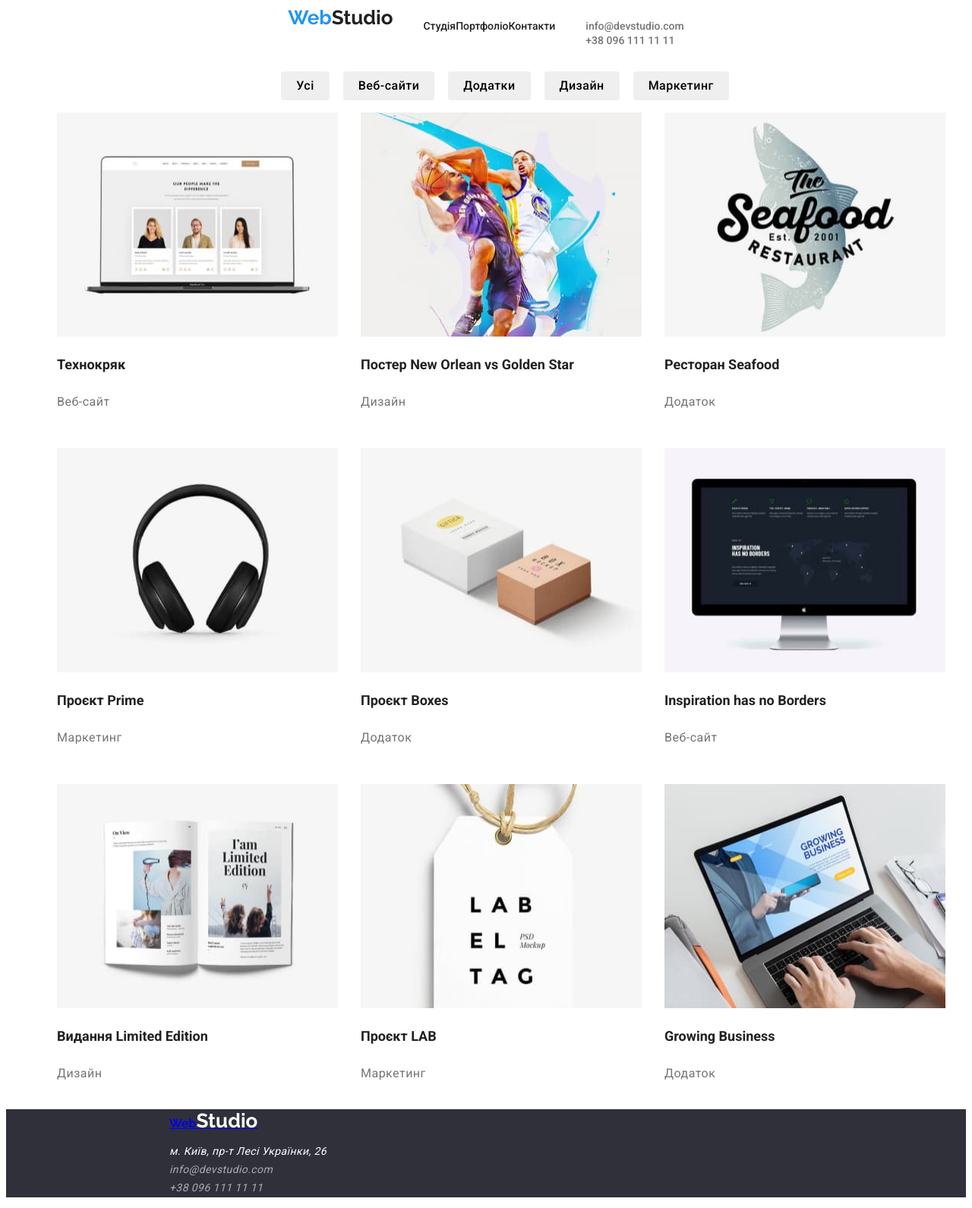
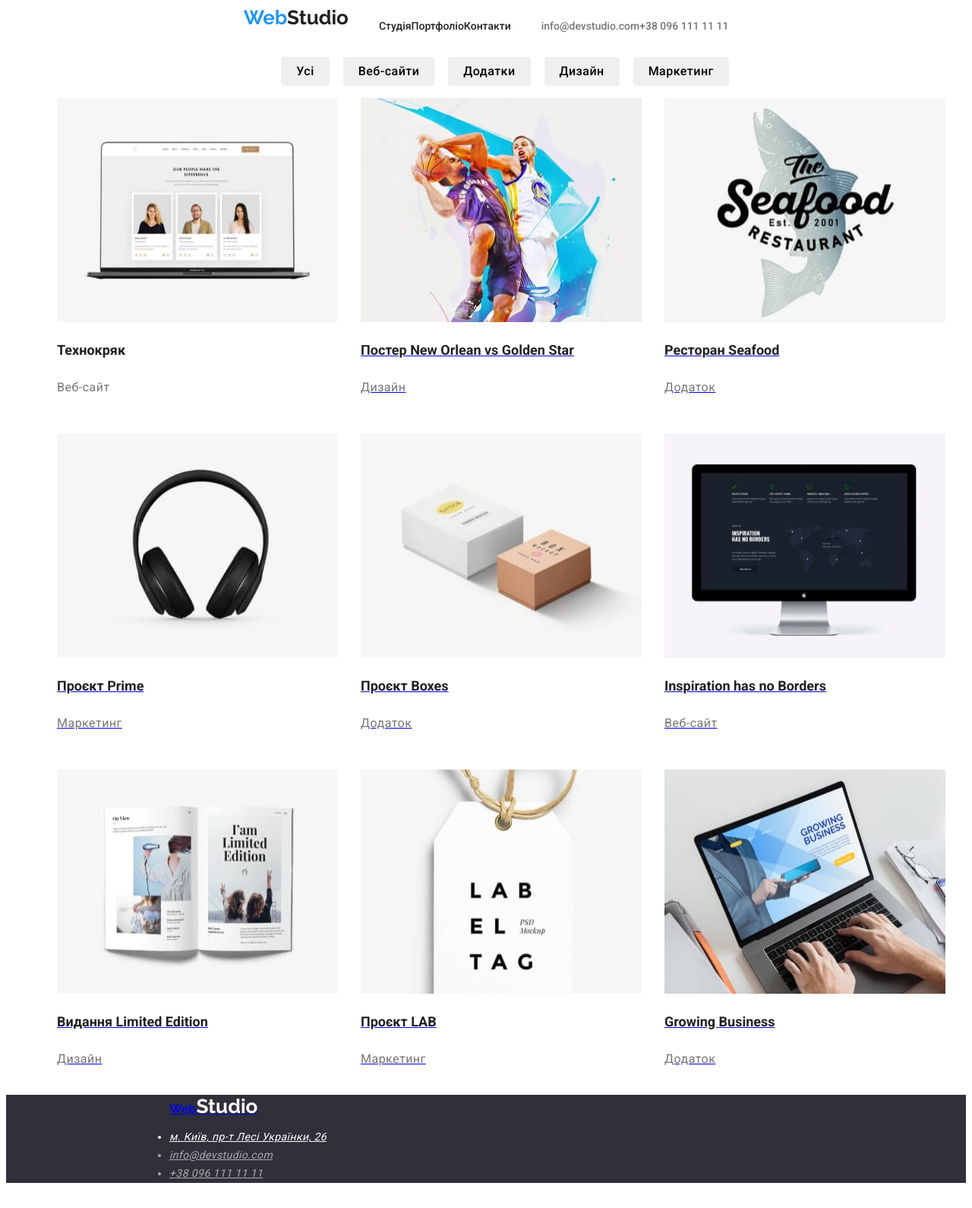
Before and after one commit to RomanBratus/goit-markup-hw-02, a plain HTML site: page portfolio.html in a window 1280 px wide. Shown: the whole page at 76% size. Drawn offline with Linux system fonts and the light colour scheme.

Commit message:
header final

```diff
--- a/css/styles.css
+++ b/css/styles.css
@@ -29,6 +29,11 @@ body {
     clip: rect(0 0 0 0);
     clip-path: inset(50%);
     margin: -1px;
+}
+
+/* links option (налаштування для посилать) */
+.link-options {
+    text-decoration: none;
 }
 
 /* .flex-list{
@@ -65,16 +70,19 @@ body {
 }
 
 /* =========================== HEADER (шапка сайта) ========================== */
-/* header links option (налаштування для посилать) */
-.link-header {
-    text-decoration: none;
-}
+
 
 .topbar-navigation-link,
 .topbar-contacts-link {
     font-weight: 500;
     font-size: 14px;
     line-height: 1.14;
+}
+
+.topbar-navigation-list,
+.topbar-contacts-list{
+    list-style: none;
+    display: flex;
 }
 
 /* header navigation options (налаштування шапки) */
@@ -89,10 +97,7 @@ body {
     display: inline-flex;
 }
 
-.topbar-navigation-list{
-    list-style: none;
-    display: flex;
-}
+.topbar-navigation-list{}
 
 /* header navigation list options (налаштування списку навігації) */
 .topbar-navigation-group {}
@@ -107,16 +112,11 @@ body {
 }
 
 /* ----------------------------- header contacts ----------------------------- */
+.topbar-contacts-list{}
 
-.topbar-contacts-list{
-    list-style: none;
-}
-
+/* header contacts list options (налаштування списку контактів) */
 .topbar-contacts-group {}
 
-
-
-/* ----------------------------- header contacts ----------------------------- */
 /* header contacts color and hover (налаштування контактів в шапці) */
 .topbar-contacts-link {
     color: var(--paragraph-tex-color);
--- a/portfolio.html
+++ b/portfolio.html
@@ -19,26 +19,26 @@
     <header class="topbar">
       <nav class="topbar-navigation">
         <!-- Логотип -->
-        <a href="./index.html" class="logo link-header"
+        <a href="./index.html" class="logo link-options"
           ><span class="word-web">Web</span
           ><span class="studio-header">Studio</span></a
         >
         <!-- Навігація по сторінці -->
         <ul class="topbar-navigation-list">
           <li class="topbar-navigation-group">
-            <a href="./index.html" class="link-header topbar-navigation-link"
+            <a href="./index.html" class="link-options topbar-navigation-link"
               >Студія</a
             >
           </li>
           <li class="topbar-navigation-group">
             <a
               href="./portfolio.html"
-              class="link-header topbar-navigation-link"
+              class="link-options topbar-navigation-link"
               >Портфоліо</a
             >
           </li>
           <li class="topbar-navigation-group">
-            <a href="#" class="link-header topbar-navigation-link">Контакти</a>
+            <a href="#" class="link-options topbar-navigation-link">Контакти</a>
           </li>
         </ul>
       </nav>
@@ -46,12 +46,12 @@
         <li class="topbar-contacts-group">
           <a
             href="mailto:info@devstudio.com"
-            class="link-header topbar-contacts-link"
+            class="link-options topbar-contacts-link"
             >info@devstudio.com</a
           >
         </li>
         <li class="topbar-contacts-group">
-          <a href="tel:+380961111111" class="link-header topbar-contacts-link"
+          <a href="tel:+380961111111" class="link-options topbar-contacts-link"
             >+38 096 111 11 11</a
           >
         </li>
@@ -80,7 +80,7 @@
         </ul>
         <ul class="p-list">
           <li class="p-li">
-            <a href="#" class="link-f">
+            <a href="#" class="link-options">
               <img
                 src="./image-porfolio/img-1.jpeg"
                 alt="image-porfolio"
@@ -93,7 +93,7 @@
             </a>
           </li>
           <li class="p-li">
-            <a href="#" class="link-f">
+            <a href="#" class="link-link-options">
               <img
                 src="./image-porfolio/img-2.jpeg"
                 alt="image-porfolio"
@@ -106,7 +106,7 @@
             </a>
           </li>
           <li class="p-li">
-            <a href="#" class="link-f">
+            <a href="#" class="link-link-options">
               <img
                 src="./image-porfolio/img-3.jpeg"
                 alt="image-porfolio"
@@ -119,7 +119,7 @@
             </a>
           </li>
           <li class="p-li">
-            <a href="#" class="link-f">
+            <a href="#" class="link-link-options">
               <img
                 src="./image-porfolio/img-4.jpeg"
                 alt="image-porfolio"
@@ -132,7 +132,7 @@
             </a>
           </li>
           <li class="p-li">
-            <a href="#" class="link-f">
+            <a href="#" class="link-link-options">
               <img
                 src="./image-porfolio/img-5.jpeg"
                 alt="image-porfolio"
@@ -145,7 +145,7 @@
             </a>
           </li>
           <li class="p-li">
-            <a href="#" class="link-f">
+            <a href="#" class="link-link-options">
               <img
                 src="./image-porfolio/img-6.jpeg"
                 alt="image-porfolio"
@@ -158,7 +158,7 @@
             </a>
           </li>
           <li class="p-li">
-            <a href="#" class="link-f">
+            <a href="#" class="link-link-options">
               <img
                 src="./image-porfolio/img-7.jpeg"
                 alt="image-porfolio"
@@ -171,7 +171,7 @@
             </a>
           </li>
           <li class="p-li">
-            <a href="#" class="link-f">
+            <a href="#" class="link-link-options">
               <img
                 src="./image-porfolio/img-8.jpeg"
                 alt="image-porfolio"
@@ -184,7 +184,7 @@
             </a>
           </li>
           <li class="p-li">
-            <a href="#" class="link-f">
+            <a href="#" class="link-link-options">
               <img
                 src="./image-porfolio/img-9.jpeg"
                 alt="image-porfolio"
@@ -207,21 +207,25 @@
         ><span class="studio-footer">Studio</span></a
       >
       <address>
-        <ul class="footer-address link-f">
+        <ul class="footer-address">
           <li class="footer-address">
             <a
               href="https://goo.gl/maps/L8f5SfHQkq7jRVht7"
-              class="link-f footer-address"
+              class="link-link-options footer-address"
               >м. Київ, пр-т Лесі Українки, 26</a
             >
           </li>
           <li class="footer-contacts">
-            <a href="mailto:info@devstudio.com" class="link-f footer-contacts"
+            <a
+              href="mailto:info@devstudio.com"
+              class="link-link-options footer-contacts"
               >info@devstudio.com</a
             >
           </li>
           <li class="footer-contacts">
-            <a href="tel:+380961111111" class="link-f footer-contacts"
+            <a
+              href="tel:+380961111111"
+              class="link-link-options footer-contacts"
               >+38 096 111 11 11</a
             >
           </li>
```
Also changed, not shown: index.html (+15 -13 lines).
